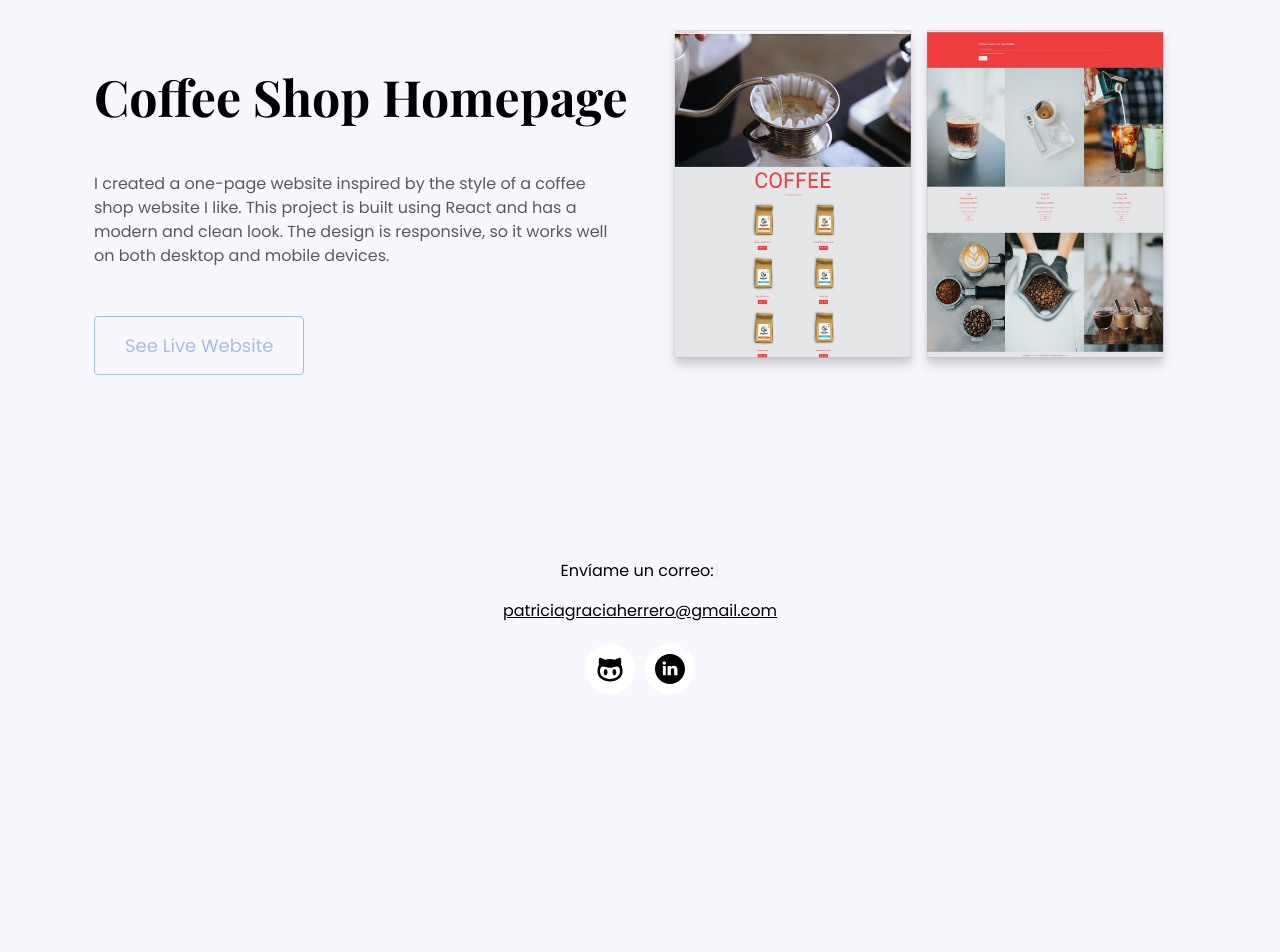
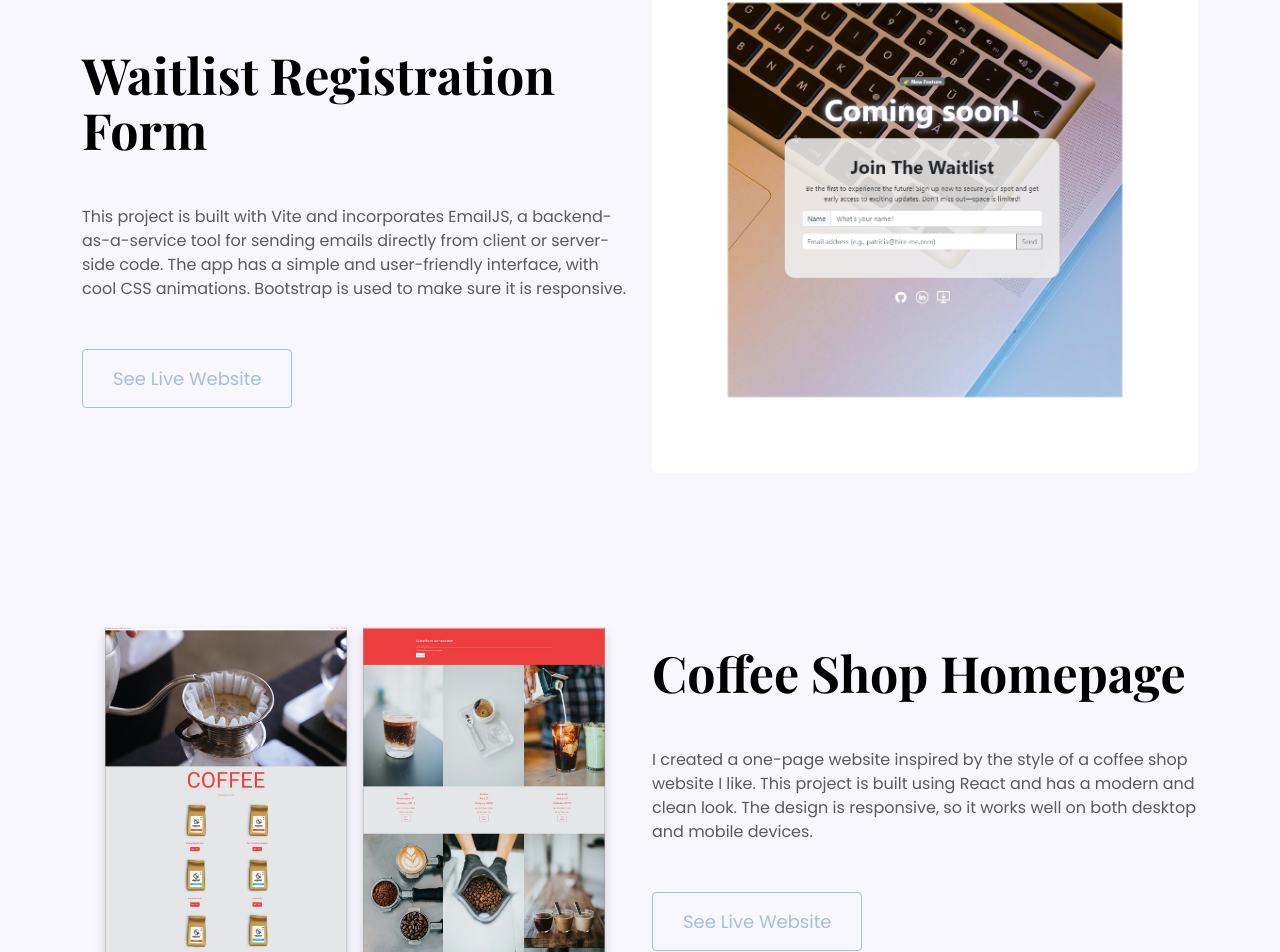
Before and after one commit to Patriciagracia/portfolio, a React (Vite) app: page / in a window 1280 px wide. Shown: the part 1190-2142 px from the top of the page. Before the commit the page ends 1939 px from the top, so only its background shows below. Built offline with nearby package versions, Linux system fonts and the light colour scheme; a web font is replaced by a local one.

Commit message:
content-update

```diff
--- a/index.html
+++ b/index.html
@@ -5,6 +5,11 @@
     <link rel="icon" type="image/svg+xml" href="favicon.svg" />
     <meta name="viewport" content="width=device-width, initial-scale=1.0" />
     <title>Patricia Gracia | Portfolio</title>
+    <meta
+      name="description"
+      content="Patricia Gracia's portfolio showcasing front-end development projects."
+    />
+
     <link rel="preconnect" href="https://fonts.googleapis.com" />
     <link rel="preconnect" href="https://fonts.gstatic.com" crossorigin />
     <link
--- a/src/Home.jsx
+++ b/src/Home.jsx
@@ -4,6 +4,7 @@ import "./styles/Home.css";
 import Footer from "./Footer";
 import portfolioImg1 from "./styles/images/portfolioImg1.png";
 import portfolioImg2 from "./styles/images/portfolioImg2.jpeg";
+import portfolioImg3 from "./styles/images/portfolioImg3.png";
 
 export default function Home() {
   const { t } = useTranslation("home");
@@ -32,7 +33,6 @@ export default function Home() {
             <div className="project-description">
               <h2 className="mb-5 mt-2">{t("project1.title")}</h2>
               <p className="mb-5 text-muted">{t("project1.description")}</p>
-
               <a
                 href="https://currency-conversion-gray.vercel.app/"
                 className="btn"
@@ -42,27 +42,47 @@ export default function Home() {
             </div>
           </div>
         </div>
-        <div className="container">
         <div className="row mb-5">
           <div className="col d-flex align-items-center justify-content-center">
             <div className="project-description mt-5">
               <h2 className="mb-5 mt-2">{t("project2.title")}</h2>
               <p className="mb-5 text-muted">{t("project2.description")}</p>
-                <a
-                  href="https://coffee-landing-page-seven.vercel.app/"
-                  className="btn"
-                >
+              <a href="https://waitlist-blond.vercel.app/" className="btn">
                 {t("project2.button")}
               </a>
             </div>
           </div>
           <div className="col d-none d-lg-block">
             <img
-                src={portfolioImg2}
+              src={portfolioImg3}
               className="img-fluid"
               alt="Coffee Shop Screenshot"
               title="Coffee Shop Screenshot"
             />
+          </div>
+        </div>
+        <div className="row mb-5">
+          <div className="col d-none d-lg-block">
+            <img
+              src={portfolioImg2}
+              className="img-fluid"
+              alt="Currency Converter screenshot"
+              title="Currency Converter screenshot"
+            />
+          </div>
+          <div
+            className="col d-flex align-items-center justify-content-center"
+            id="projects"
+          >
+            <div className="project-description">
+              <h2 className="mb-5 mt-2">{t("project3.title")}</h2>
+              <p className="mb-5 text-muted">{t("project3.description")}</p>
+              <a
+                href="https://coffee-landing-page-seven.vercel.app/"
+                className="btn"
+              >
+                {t("project3.button")}
+              </a>
             </div>
           </div>
         </div>
--- a/src/i18n/en/home.json
+++ b/src/i18n/en/home.json
@@ -8,6 +8,11 @@
     "button": "See Live Website"
   },
   "project2": {
+    "title": "Waitlist Registration Form",
+    "description": "This project is built with Vite and incorporates EmailJS, a backend-as-a-service tool for sending emails directly from client or server-side code. The app has a simple and user-friendly interface, with cool CSS animations. Bootstrap is used to make sure it is responsive.",
+    "button": "See Live Website"
+  },
+  "project3": {
     "title": "Coffee Shop Homepage",
     "description": "I created a one-page website inspired by the style of a coffee shop website I like. This project is built using React and has a modern and clean look. The design is responsive, so it works well on both desktop and mobile devices.",
     "button": "See Live Website"
--- a/src/i18n/es/home.json
+++ b/src/i18n/es/home.json
@@ -8,6 +8,11 @@
     "button": "Visita la web"
   },
   "project2": {
+    "title": "Formulario de registro en lista de espera",
+    "description": "Este proyecto está hecho con Vite e incorpora EmailJS, una herramienta para enviar correos electrónicos directamente desde el código del cliente o del servidor. La aplicación tiene una interfaz sencilla y fácil de usar, con animaciones CSS sencillas y atractivas. Utilicé Bootstrap para garantizar que sea responsive.",
+    "button": "Visita la web"
+  },
+  "project3": {
     "title": "One-page de una tienda de café",
     "description": "One-page inspirada en una tienda online de café que me gusta. Este proyecto está creado con React y tiene un aspecto moderno y limpio. El diseño es responsive, por lo que funciona bien tanto en dispositivos de escritorio como en móviles.",
     "button": "Visita la web"
```
Also changed, not shown: src/styles/images/portfolioImg3.png (added). Lines whose indentation alone changed are shown as unchanged.
